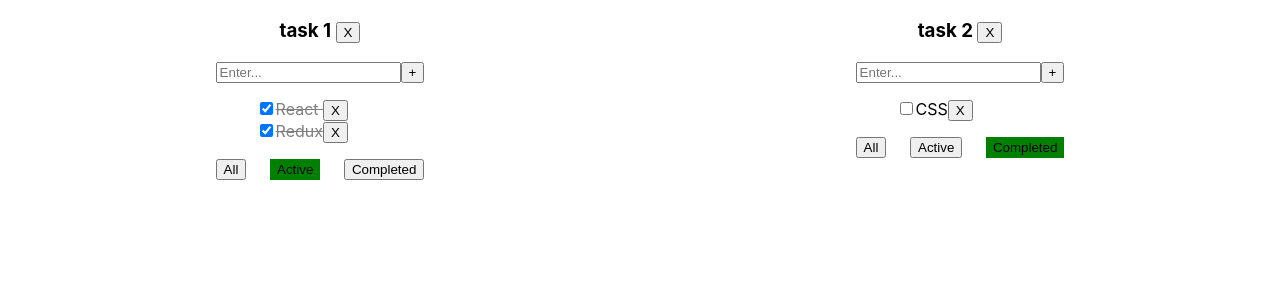
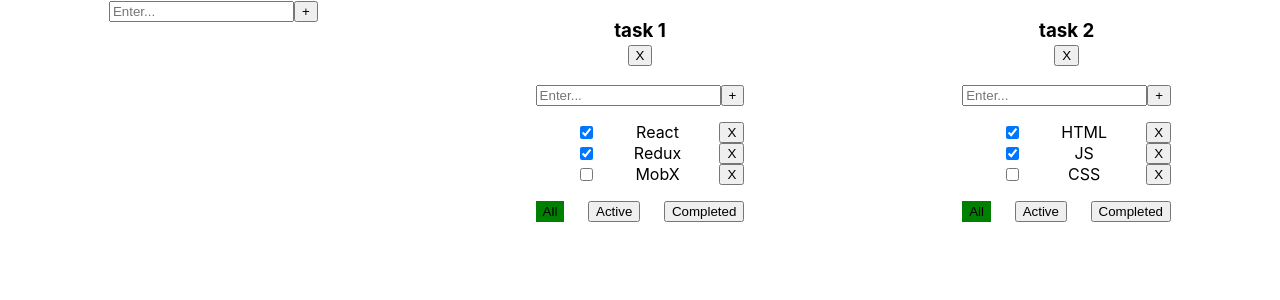
Before and after one commit to beniwbogdan/ToDoDim, a React (Create React App) app: page / in a window 1280 px wide. Shown: the top 300 px of the page. Built offline with nearby package versions, Linux system fonts and the light colour scheme.

Commit message:
#06 change title & tasks headers throught dbclick

```diff
--- a/src/App.tsx
+++ b/src/App.tsx
@@ -3,7 +3,8 @@ import React, { useState } from 'react';
 import './App.css';
 import ToDoList from "./ToDoList";
 import v1 from "react-uuid"
-
+import ItemForm from './components/item-form/ItemForm';
+import { Task } from './ToDoList';
 export type FilterValuesType = "all" | "completed" | "active";
 type ToDoListType = {
     id: string,
@@ -11,16 +12,20 @@ type ToDoListType = {
     filter: FilterValuesType
 }
 
+type TaskStateType = {
+    [key: string]: Array<Task>
+}
+
 function App() {
     let todolistId1 = v1();
     let todolistId2 = v1();
 
     let [todolists, setTodoList] = useState<Array<ToDoListType>>([
-        { id: todolistId1, title: "task 1", filter: "active" },
-        { id: todolistId2, title: "task 2", filter: "completed" },
+        { id: todolistId1, title: "task 1", filter: "all" },
+        { id: todolistId2, title: "task 2", filter: "all" },
     ]);
 
-    let [tasksObj, setTasks] = useState({
+    let [tasksObj, setTasks] = useState<TaskStateType>({
 
         [todolistId1]: [
             { id: v1(), isDone: true, spanTitle: "React ", },
@@ -45,9 +50,15 @@ function App() {
         let newTasks = [newTask, ...tasks];
         tasksObj[todolistid] = newTasks;
         setTasks({ ...tasksObj });
+    }
 
+    const deleteTask = (todolistid: string) => {
+        let filteredToDoList = todolists.filter(t => t.id !== todolistid);
+        setTodoList(filteredToDoList);
+        delete tasksObj[todolistid];
+        setTasks({ ...tasksObj });
+    }
 
-    }
     const changeStatus = (taskId: string, isDone: boolean, todolistid: string) => {
         let tasks = tasksObj[todolistid];
         let task = tasks.find(t => t.id === taskId);
@@ -55,8 +66,14 @@ function App() {
             task.isDone = isDone;
             setTasks({ ...tasksObj });
         }
-
-
+    }
+    const changeTaskTitle = (taskId: string, newTitle: string, todolistid: string) => {
+        let tasks = tasksObj[todolistid];
+        let task = tasks.find(t => t.id === taskId);
+        if (task) {
+            task.spanTitle = newTitle;
+            setTasks({ ...tasksObj });
+        }
     }
     const changeFilter = (value: FilterValuesType, todolistid: string) => {
         let todolist = todolists.find(tl => tl.id === todolistid);
@@ -65,20 +82,22 @@ function App() {
             setTodoList([...todolists]);
         }
     }
-    const deleteTask = (todolistid: string) => {
-        let filteredToDoList = todolists.filter(t => t.id !== todolistid);
-        setTodoList(filteredToDoList);
-        delete tasksObj[todolistid];
-        setTasks({ ...tasksObj });
+    const addToDoList = (title: string) => {
+        let todolist: ToDoListType = { id: v1(), title: title, filter: "all" }
+        setTodoList([todolist, ...todolists]);
+        setTasks({ ...tasksObj, [todolist.id]: [] })
     }
-
-
+    const changeToDoListTitle = (id: string, newTitle: string) => {
+        const todolist = todolists.find(tl => tl.id === id);
+        if (todolist) {
+            todolist.title = newTitle;
+            setTodoList([...todolists]);
+        }
+    }
     return (
         <div className="App">
-
+            <ItemForm addItem={addToDoList} />
             {
-
-
                 todolists.map(tl => {
 
 
@@ -86,9 +105,9 @@ function App() {
 
 
                     if (tl.filter === "completed") {
+                        tasksForToDoList = tasksForToDoList.filter(t => t.isDone);
+                    } else if (tl.filter === "active") {
                         tasksForToDoList = tasksForToDoList.filter(t => !t.isDone);
-                    } else if (tl.filter === "active") {
-                        tasksForToDoList = tasksForToDoList.filter(t => t.isDone);
                     }
 
                     return <ToDoList
@@ -100,8 +119,11 @@ function App() {
                         changeFilter={changeFilter}
                         addTask={addTask}
                         changeTaskStatus={changeStatus}
+                        changeTaskTitle={changeTaskTitle}
                         filter={tl.filter}
                         deleteTask={deleteTask}
+                        changeToDoListTitle={changeToDoListTitle}
+
                     />
                 })}
 
--- /dev/null
+++ b/src/ToDoList.module.css
@@ -0,0 +1,8 @@
+
+
+.listOfTasksUnits{
+display: flex;
+flex-direction: row;
+width: 100%;
+justify-content: space-between;
+}
--- a/src/ToDoList.tsx
+++ b/src/ToDoList.tsx
@@ -1,7 +1,9 @@
 
-import React, { useState, ChangeEvent, KeyboardEvent } from 'react';
 import { FilterValuesType } from './App';
-
+import React, { ChangeEvent } from 'react';
+import ItemForm from './components/item-form/ItemForm';
+import EditableSpan from './components/item-form/EditableSpan';
+import styles from "./ToDoList.module.css"
 export type Task = {
     id: string,
     isDone: boolean,
@@ -14,76 +16,56 @@ export type ToDoListPropsType = {
     tasks: Array<Task>,
     removeTask: (taskId: string, todolistid: string) => void,
     changeFilter: (value: FilterValuesType, todolistid: string) => void,
-    addTask: (title: string, todolistid: string) => void,
+    addTask: (title: string, todolistId: string) => void,
     changeTaskStatus: (taskId: string, isDone: boolean, todolistid: string) => void,
+    changeTaskTitle: (taskId: string, newTitle: string, todolistid: string) => void,
     filter: FilterValuesType,
     id: string,
     deleteTask: (todolistid: string) => void,
+    changeToDoListTitle: (id: string, newTitle: string) => void
 
 }
 
 const ToDoList = (props: ToDoListPropsType) => {
-    const [title, setTitle] = useState("");
-    const [error, setError] = useState<string | null>(null);
-    const addTask = () => {
-        if (title.trim() !== "") {
-            props.addTask(title.trim(), props.id);
-            setTitle("");
-            setError(null);
-        } else {
-            setError("Title is required");
-        }
 
 
+    const changeToDoListTitle = (newTitle: string) => {
+        props.changeToDoListTitle(props.id, newTitle);
     }
-    const onNewTitleChangeHandler = (e: ChangeEvent<HTMLInputElement>) => {
-        setTitle(e.target.value);
-    }
-    const onKeyPressHundler = (e: KeyboardEvent<HTMLInputElement>) => {
-        setError(null);
-        if ((e.ctrlKey && e.charCode) || (e.charCode) === 13) { addTask(); } else { return true }
-    }
+
     const onAllClickHandler = () => { props.changeFilter("all", props.id) }
     const onActiveClickHandler = () => { props.changeFilter("active", props.id) }
     const onCompletedClickHandler = () => { props.changeFilter("completed", props.id) }
     const deleteTask = () => {
         props.deleteTask(props.id)
     }
+    const addTask = (title: string) => {
+        props.addTask(title, props.id);
+    }
     return (
         <div>
-            <h3>{props.title} <button onClick={() => deleteTask()}>X</button></h3>
+            <h3><EditableSpan title={props.title} editMode={false} onChange={changeToDoListTitle} />
+                <button onClick={() => deleteTask()}>X</button></h3>
             <div>
-                <input
-                    type="text"
-                    value={title}
-                    onChange={onNewTitleChangeHandler}
-                    onKeyPress={onKeyPressHundler}
-                    placeholder="Enter..."
-                    className={error ? "error" : ""}
-                />
+                <ItemForm addItem={addTask} />
 
-                <button onClick={addTask}>+</button>
-                <div>
-                    {
-                        error && <div className="error-message">{error}</div>
-                    }
-                </div>
 
             </div>
 
-            <ul>
+            <ul className={styles.allList}>
                 {
                     props.tasks.map(w => {
                         const onClickHandler = () => { props.removeTask(w.id, props.id) }
-                        const onChangeHandler = (e: ChangeEvent<HTMLInputElement>) => { props.changeTaskStatus(w.id, e.currentTarget.checked, props.id) }
+                        const onChangeTitleHandler = (newValue: string) => { props.changeTaskTitle(w.id, newValue, props.id) };
+
+                        const onChangeStatusHandler = (e: ChangeEvent<HTMLInputElement>) => { props.changeTaskStatus(w.id, e.currentTarget.checked, props.id) }
                         return (
-                            <li key={w.id}>
+                            <li key={w.id} className={styles.listOfTasksUnits}>
                                 <input
-
                                     type="checkbox"
                                     checked={w.isDone}
-                                    onChange={onChangeHandler} />
-                                <span className={w.isDone ? "is-done" : ""}>{w.spanTitle}</span>
+                                    onChange={onChangeStatusHandler} />
+                                <EditableSpan title={w.spanTitle} editMode={false} onChange={onChangeTitleHandler} />
                                 <button onClick={onClickHandler}>X</button>
                             </li>
                         );
--- /dev/null
+++ b/src/components/item-form/EditableSpan.tsx
@@ -0,0 +1,44 @@
+import React, { useState, ChangeEvent } from 'react'
+type EditableSpanType = {
+    title: string,
+    editMode: boolean,
+    onChange: (newValue: string) => void
+}
+function EditableSpan(props: EditableSpanType) {
+    let [editMode, setEditMode] = useState(false);
+    let [title, setTitle] = useState("");
+
+    let activateEditMode = () => {
+        setEditMode(true)
+        setTitle(props.title);
+    }
+    let activateViewMode = () => {
+        setEditMode(false)
+        props.onChange(title)
+    }
+    const onChangeTitleHandler = (e: ChangeEvent<HTMLInputElement>) => {
+        setTitle(e.currentTarget.value);
+    }
+
+    return (
+        <div>
+            {
+                editMode
+                    ? <input
+                        onBlur={activateViewMode}
+                        onChange={onChangeTitleHandler}
+                        autoFocus type="text"
+                        value={title} />
+                    : <span
+                        onDoubleClick={activateEditMode}
+                    >{props.title}</span>
+            }
+        </div>
+
+
+
+    );
+
+}
+
+export default EditableSpan
--- /dev/null
+++ b/src/components/item-form/ItemForm.tsx
@@ -0,0 +1,54 @@
+import React, { useState, ChangeEvent, KeyboardEvent } from 'react';
+export type AddItemFormPropsType = {
+    addItem: (title: string) => void,
+}
+
+function ItemForm(props: AddItemFormPropsType) {
+
+    const [title, setTitle] = useState("");
+    const [error, setError] = useState<string | null>(null);
+
+    const onChangeHandler = (e: ChangeEvent<HTMLInputElement>) => {
+        setTitle(e.target.value);
+    }
+    const onKeyPressHundler = (e: KeyboardEvent<HTMLInputElement>) => {
+        setError(null);
+        if ((e.ctrlKey && e.charCode) || (e.charCode) === 13) { addTask(); } else { return true }
+    }
+
+    const addTask = () => {
+        if (title.trim() !== "") {
+            props.addItem(title.trim());
+            setTitle("");
+            setError(null);
+        } else {
+            setError("Title is required");
+        }
+    }
+
+
+    return (
+
+
+        <div>
+            <input
+                type="text"
+                value={title}
+                onChange={onChangeHandler}
+                onKeyPress={onKeyPressHundler}
+                placeholder="Enter..."
+                className={error ? "error" : ""}
+            />
+
+            <button onClick={addTask}>+</button>
+
+            <div>
+                {
+                    error && <div className="error-message">{error}</div>
+                }
+            </div>
+        </div>
+    )
+}
+
+export default ItemForm
```
